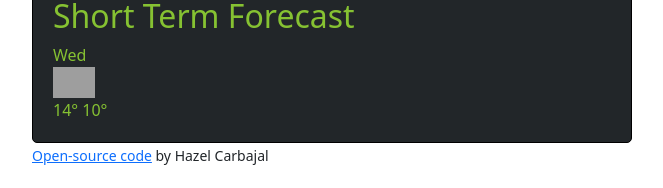
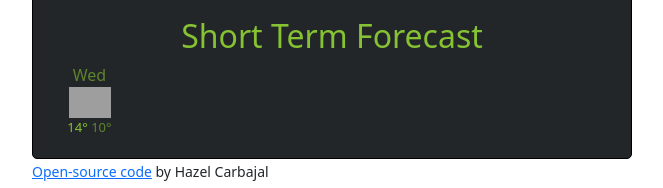
Before and after one commit to hazel-carbajal/weather-app, a plain HTML site: page index.html in a window 1280 px wide. Shown: the part 347-535 px from the top of the page, without its empty margins (308-971 px from the left). Drawn offline with nearby package versions, Linux system fonts and the light colour scheme; no server answers; grey boxes are pictures that could not be loaded.

Commit message:
styling updates

```diff
--- a/style.css
+++ b/style.css
@@ -57,3 +57,21 @@ body {
     cursor: default;
     text-decoration: none;
 }
+
+.weather-forecast {
+    margin-top: 20px;
+    text-align: center;
+}
+
+.forecast-weekdays {
+    font-size: 16px;
+    opacity: 0.6;
+}
+
+.forecast-temperatures {
+    font-size: 13px;
+}
+
+.forecast-temperature-min {
+    opacity: 0.6;
+}
```
